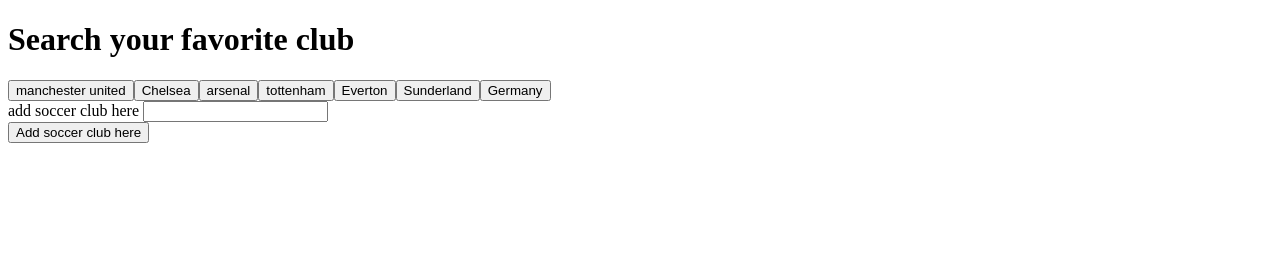
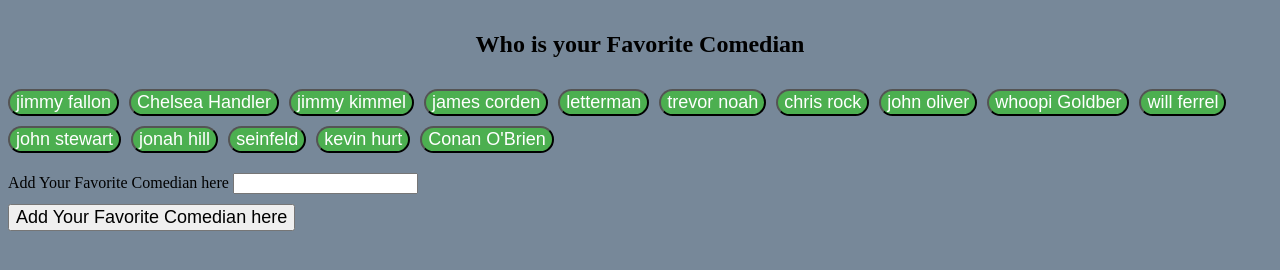
Before and after one commit to HayelomR/GifTastic, a plain HTML site: page index.html in a window 1280 px wide. Drawn offline with nearby package versions, Linux system fonts and the light colour scheme.

Commit message:
change to css

```diff
--- a/index.html
+++ b/index.html
@@ -2,15 +2,17 @@
 <html>
 <head>
 	<title>animation with giphy Api</title>
+	<meta name="viewport" content="width=device-width, initial-scale=1">
+	<link rel="stylesheet" type="text/css" href="style.css">
 </head>
 <body>
 	<div class="container">
-	<h1>Search your favorite club</h1>
-	    <div id="clubs-view"></div>
-		<form id="soccer-form">
-			<label for = "soccer-input">add soccer club here</label>
-			<input type="text" id="soccer-input"><br>
-			<input id="add-soccerClub" type="submit" value="Add soccer club here">
+	<h1>Who is your Favorite Comedian</h1>
+	    <div id="comedian-view"></div>
+		<form id="comedian-form">
+			<label for="soccer-input">Add Your Favorite Comedian here </label>
+			<input type="text" id="comedy-input"><br>
+			<input id="add-comedian" class="btn btn-primary" type="submit" value="Add Your Favorite Comedian here">
 		</form>
 <!-- 		gifs will appear here -->
 	<div id="gifs-appear-here"></div>
--- a/main.js
+++ b/main.js
@@ -1,6 +1,8 @@
-// ==== old Gifs ===
+// === assignment with gifs ====
 //creating a variable for the
-   var topics = ["manchester united","Chelsea","arsenal","tottenham","Everton","Sunderland","Germany"];
+   var topics = ["jimmy fallon","Chelsea Handler","jimmy kimmel","james corden","letterman",
+   "trevor noah","chris rock","john oliver","whoopi Goldber","will ferrel","john stewart",
+   "jonah hill","seinfeld","kevin hurt","Conan O'Brien"];
    //gif api key
    var ApiKey = "dc6zaTOxFJmzC";
    // create a function that will display our content on the html with the
@@ -36,27 +38,41 @@
 // lets create a button for our function.
     function createBtn(){
       // lets empty our content before we create new one
-         $("#clubs-view").empty();
+         $("#comedian-view").empty();
       for (var i = 0; i < topics.length; i++) {
         var newBtn = $("<button>");
-        newBtn.addClass("club");
+        newBtn.addClass("comedian ");
         newBtn.attr("data-name",topics[i]);
         newBtn.text(topics[i]);
-        $("#clubs-view").append(newBtn);
+        $("#comedian-view").append(newBtn);
       }
     }
+
+    function gifState () {
+    var state = $(this).attr('data-name');
+
+    if (state == 'still'){
+            $(this).attr('src', $(this).data('animate'));
+            $(this).attr('data-name', 'animate');
+        }else{
+            $(this).attr('src', $(this).data('still'));
+            $(this).attr('data-name', 'still');
+        }
+    };
+
 //a function that will add a club when a button is clicked
-    $("#add-soccerClub").on("click", function(event) {
+    $("#add-comedian").on("click", function(event) {
       event.preventDefault();
-      $("#clubs-view").empty();
         // This line of code will grab the input from the textbox
-        var club= $("#soccer-input").val();
+        var comedian = $("#comedy-input").val();
         // The movie from the textbox is then added to our array
-        topics.push(club);
+        topics.push(comedian);
         // Calling renderButtons which handles the processing of our movie array
         createBtn();
       });
+
 // Adding click event listeners to all elements with a class of "movie"
-$(document).on("click",".club", displaySoccerClub);
+$(document).on("click",".comedian", displaySoccerClub);
+$(document).on('click',gifState);
       // Calling the renderButtons function to display the intial buttons
       createBtn();
--- a/style.css
+++ b/style.css
@@ -0,0 +1,27 @@
+body{
+	background-color: #778899;
+   /* background-image: url("images/comedy.jpg")*/
+}
+h1{
+	font-size: 24px;
+	text-align: center;
+	padding: 15px 25px;
+
+}
+.comedian{
+	margin-right: 10px;
+	font-size: 18px;
+	margin-bottom: 10px;
+	color: #fff;
+	background-color: #4CAF50;
+	border-radius: 15px;
+
+
+}
+#comedian-view{
+	margin-bottom: 10px;
+}
+#add-comedian{
+	margin-top: 10px;
+	font-size: 18px;
+}
```
Also changed, not shown: images/comedy.jpg (added), 1 other file.
